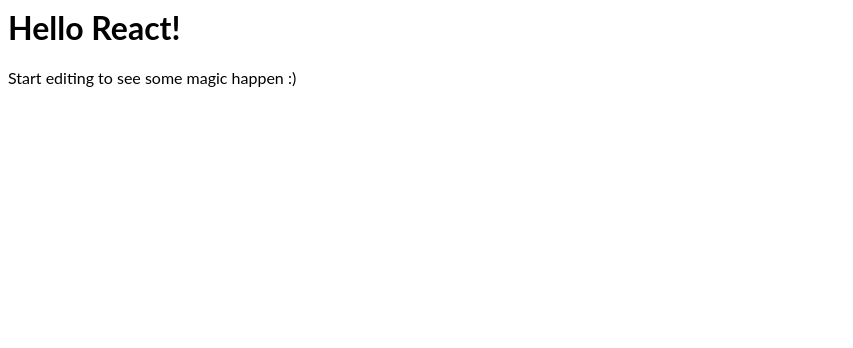
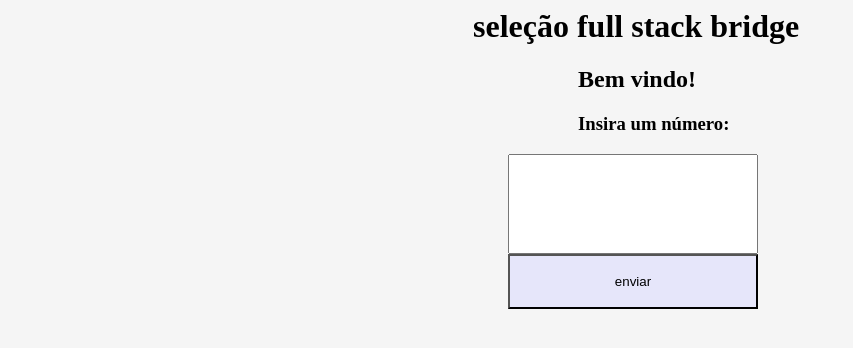
Before and after one commit to VfrMark/Marcos-Rosa-FullStack, a React app: page / in a window 1280 px wide. Shown: the whole page, without its empty margins (0-853 px from the left). Built offline with nearby package versions, Linux system fonts and the light colour scheme.

Commit message:
2 files modified, 3 added, 2 deleted

```diff
--- /dev/null
+++ b/Components/App.js
@@ -0,0 +1,51 @@
+/*import React, { Component } from 'react';
+import ReactDOM, { render } from 'react-dom';
+import div from './Div';
+import primo from './Primo';
+
+class App extends Component {
+  constructor() {
+    super();
+    this.state = {
+      value: ''
+    };
+  this.handleChange = this.handleChange.bind(this)
+  this.handleSubmit = this.handleSubmit.bind(this)
+  }
+  handleChange(event){
+    this.setState({value: event.target.value})
+  }
+
+  handleSubmit(event) {
+    div(this.state.value)
+    primo(this.state.value)
+    event.preventDefault();
+  }
+
+  render() {
+    return (
+      <div class="form">
+        <div class="header">
+          <h1 class="pro"> seleção full stack bridge</h1>
+          <h2 class="welcome">Bem vindo!</h2>
+          <h3 class="welcome">Insira um número: </h3>
+        </div>
+        <form onSubmit={this.handleSubmit}>
+          <input type="text"
+          value={this.state.value}
+          onChange={this.handleChange}
+          class='texto'
+          /><br/>
+
+          <input
+          type="submit"
+          value="enviar"
+          class='botao'
+          />
+        </form>
+        <p1>{this.handleChange}</p1>
+      </div>
+    );
+  }
+}
+export default App
--- /dev/null
+++ b/Div.js
@@ -0,0 +1,14 @@
+import React from 'react'
+var lista = []
+
+function div(valor){
+  for(var i=1; i<=valor; i++){
+    if (valor%i===0){
+      lista.push(i)
+    }
+  }
+  console.log(lista)
+  lista =[]
+}
+
+export default div
--- a/Hello.js
+++ /dev/null
@@ -1,3 +0,0 @@
-import React from 'react';
-
-export default ({ name }) => <h1>Hello {name}!</h1>;
--- /dev/null
+++ b/Primo.js
@@ -0,0 +1,18 @@
+import React from 'react'
+
+var cont = 0
+function primo(valor){
+  for(var i=1; i<=valor; i++){
+    if (valor%i===0){
+      cont++
+    }
+  }
+  if (cont<=2){
+    return (valor + ' é um número primo!')
+  }
+  else{
+    return (valor + ' não é um número primo!')
+  }
+}
+
+export default primo
--- a/index.js
+++ b/index.js
@@ -1,23 +1,51 @@
 import React, { Component } from 'react';
-import { render } from 'react-dom';
-import Hello from './Hello';
+import ReactDOM, { render } from 'react-dom';
+//import App from './App'
+import div from './Div';
+import primo from './Primo';
 import './style.css';
 
 class App extends Component {
   constructor() {
     super();
     this.state = {
-      name: 'React'
+      value: ''
     };
+  this.handleChange = this.handleChange.bind(this)
+  this.handleSubmit = this.handleSubmit.bind(this)
+  }
+  handleChange(event){
+    this.setState({value: event.target.value})
+  }
+
+  handleSubmit(event) {
+    div(this.state.value)
+    primo(this.state.value)
+    event.preventDefault();
   }
 
   render() {
     return (
-      <div>
-        <Hello name={this.state.name} />
-        <p>
-          Start editing to see some magic happen :)
-        </p>
+      <div class="form">
+        <div class="header">
+          <h1 class="pro"> seleção full stack bridge</h1>
+          <h2 class="welcome">Bem vindo!</h2>
+          <h3 class="welcome">Insira um número: </h3>
+        </div>
+        <form onSubmit={this.handleSubmit}>
+          <input type="text"
+          value={this.state.value}
+          onChange={this.handleChange}
+          class='texto'
+          /><br/>
+
+          <input
+          type="submit"
+          value="enviar"
+          class='botao'
+          />
+        </form>
+        <p1>{this.handleChange}</p1>
       </div>
     );
   }
--- a/style.css
+++ b/style.css
@@ -1,3 +1,30 @@
-h1, p {
-  font-family: Lato;
+body{
+  background-color: whitesmoke;
+  border: blue
 }
+.botao{
+  background-color:lavender;
+  margin-left: 500px;
+  padding: 18px;
+  width: 250px
+}
+.form{
+  padding: 0 auto;
+  float: 0 auto;
+  width: 100%;
+  height: 100%
+}
+.texto{
+  width: 250px;
+  height: 100px;
+  float: none;
+  padding: 0%;
+  margin-left: 500px
+}
+
+.welcome{
+  margin-left: 570px
+}
+.pro{
+  margin-left: 465px
+}
```
Also changed, not shown: README.md (deleted).
